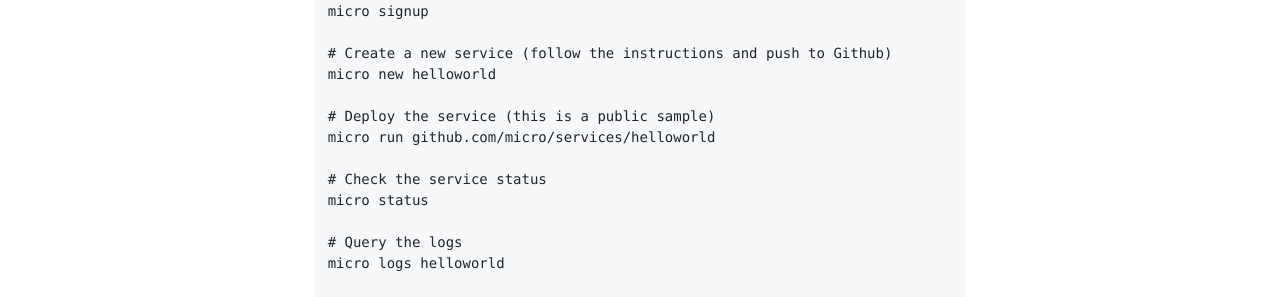
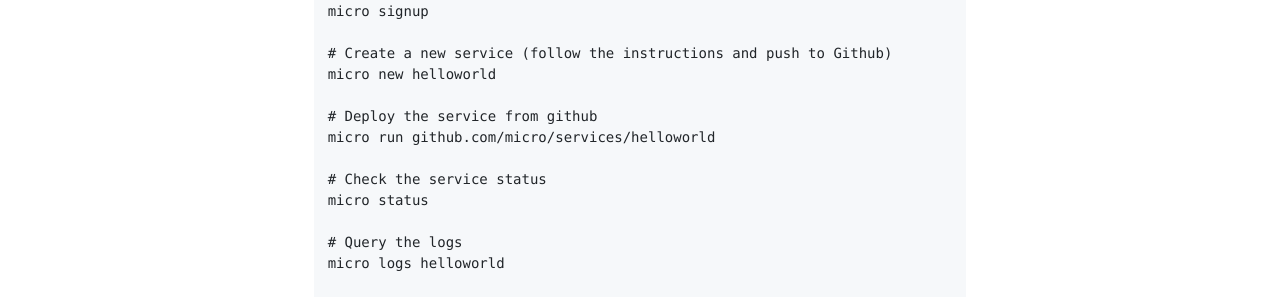
Before and after one commit to micro-community/go-micro-v2-doc, a Jekyll site: the page built from index.html, in a window 1280 px wide and 900 px high, scrolled down 1400 px. Shown: the part 404-701 px from the top of the window. Built offline with Jekyll 4.4.1, drawn with Linux system fonts in a browser that asks for light colours; nearby versions of some CDN libraries; comment, search, counter and statistics services are not loaded; some of the changed text lies outside the part shown.

Commit message:
include start

```diff
--- a/_includes/start.html
+++ b/_includes/start.html
@@ -12,7 +12,7 @@
 # Create a new service (follow the instructions and push to Github)
 micro new helloworld
 
-# Deploy the service (this is a public sample)
+# Deploy the service from github
 micro run github.com/micro/services/helloworld
 
 # Check the service status
```
